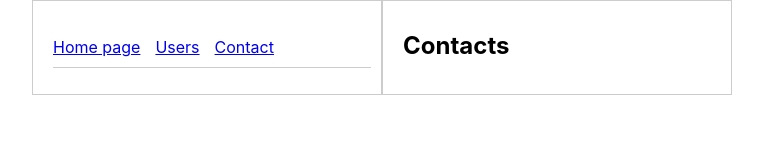
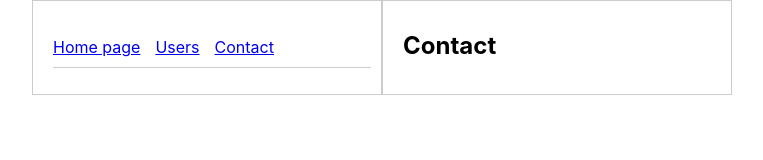
Before and after one commit to osmanbeshirov/Turkcell-react-201, a React (Create React App) app: page /contact in a window 1280 px wide. Shown: the top 160 px of the page, without its empty margins (258-1021 px from the left). Built offline with nearby package versions, Linux system fonts and the light colour scheme.

Commit message:
page style is updated

```diff
--- a/src/App.tsx
+++ b/src/App.tsx
@@ -20,8 +20,6 @@ function App() {
   // const [activeId, setActiveId] = useState(null)
 
 
-
-
   return (
     <div className="App">
 
@@ -30,7 +28,9 @@ function App() {
         <Menu />
         <Routes>
           <Route index element={<Home />} />
+
           <Route path='users' element={<Users />} />
+
           <Route path='contact' element={<Contact />} />
         </Routes>
       </BrowserRouter>
@@ -45,8 +45,6 @@ function App() {
         }
 
       </div> */}
-
-
     </div>
   );
 }
--- a/src/Pages/Contact.tsx
+++ b/src/Pages/Contact.tsx
@@ -3,7 +3,7 @@ import React from 'react'
 const Contact = () => {
     return (
         <div>
-            <h2>Contacts</h2>
+            <h2>Contact</h2>
         </div>
     )
 }
--- a/src/Pages/Users.tsx
+++ b/src/Pages/Users.tsx
@@ -3,7 +3,7 @@ import React from 'react'
 const Users = () => {
   return (
     <div>
-        <h2>Users</h2>
+        <h2>User</h2>
     </div>
   )
 }
```
